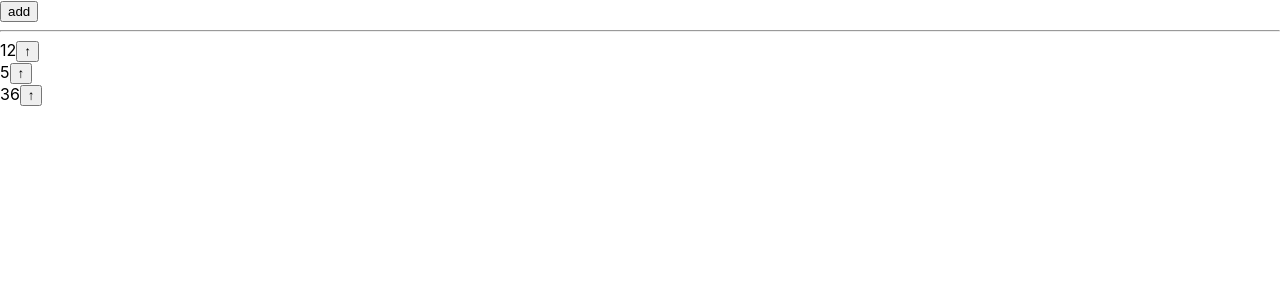
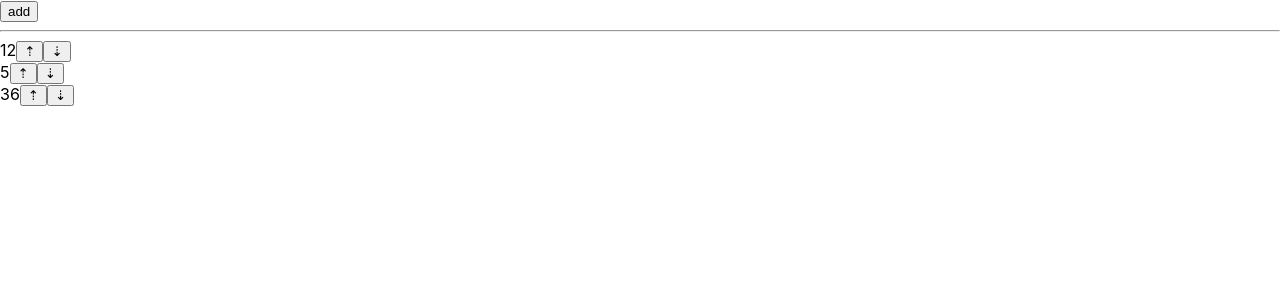
Before and after one commit to Nosov-Pavel/counters-add-arr, a React (Create React App) app: page / in a window 1280 px wide. Shown: the top 300 px of the page. Built offline with nearby package versions, Linux system fonts and the light colour scheme.

Commit message:
arrowDown

```diff
--- a/src/ListItem.js
+++ b/src/ListItem.js
@@ -8,7 +8,8 @@
     return (
         <div>
             {props.el.counter}
-            <button>↑</button>
+            <button>⇡</button>
+            <button>⇣</button>
 
         </div>
 
```
